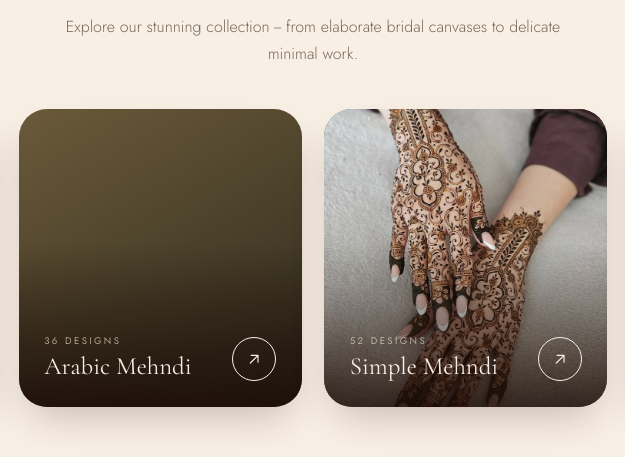
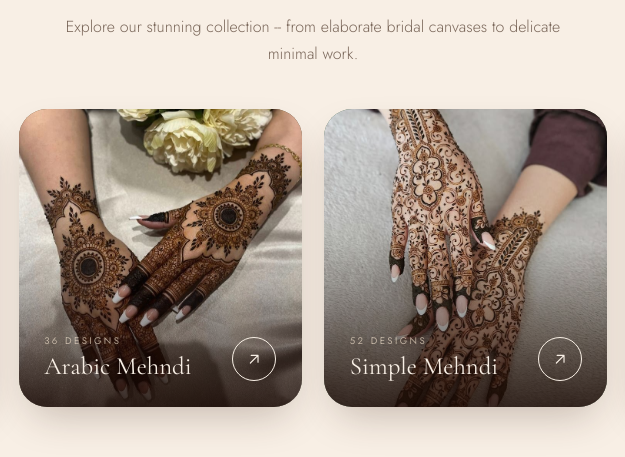
Before and after one commit to ruksardesignerr-arch/P, a plain HTML site: page index.html in a window 1280 px wide. Shown: the part 1003-1460 px from the top of the page, 327-952 px from the left. Drawn offline with nearby package versions, Linux system fonts and the light colour scheme; grey boxes are pictures that could not be loaded.

Commit message:
Update index.html

```diff
--- a/index.html
+++ b/index.html
@@ -192,7 +192,7 @@
             </div>
           </a>
           <a href="#booking" class="gcard reveal" data-type="Arabic Mehndi"><img
-              src="IMG_5281" alt="Arabic mehndi design"
+              src="IMG_5281.JPG" alt="Arabic mehndi design"
               loading="lazy">
             <div class="gcard__info">
               <div><small>36 Designs</small>
```
